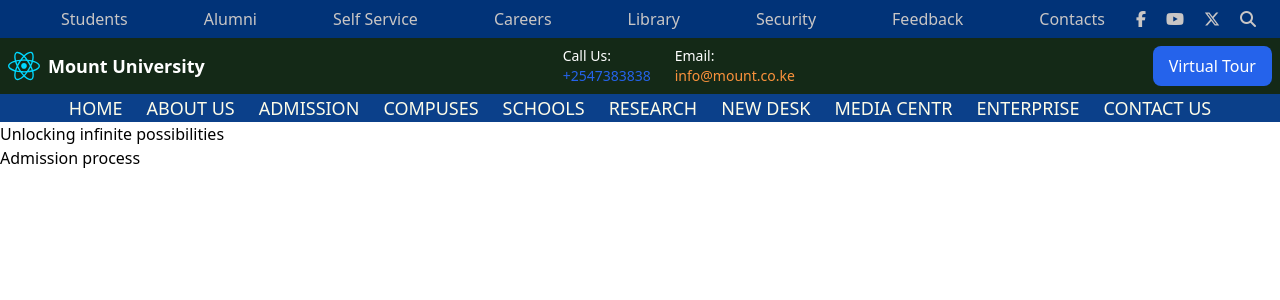
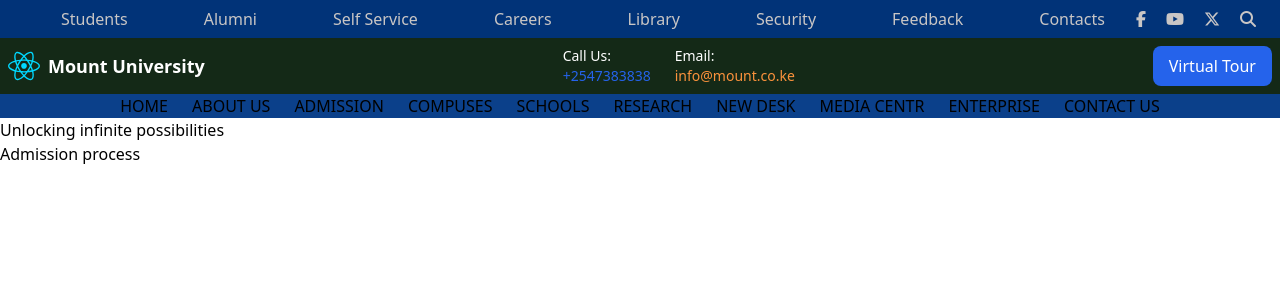
Before and after one commit to Maxaomar/mount-university, a React (Vite) app: page / in a window 1280 px wide. Shown: the top 300 px of the page. Built offline with nearby package versions, Linux system fonts and the light colour scheme.

Commit message:
changed the font type

```diff
--- a/src/navs/BottomNav.jsx
+++ b/src/navs/BottomNav.jsx
@@ -1,7 +1,7 @@
 export function BottomNav() {
   return (
-    <section className="flex justify-evenly items-center bg-bottomNavbg text-yellow-50">
-      <ul className="flex gap-6 text-lg">
+    <section className="flex justify-evenly items-center bg-bottomNavbg text-bottomText">
+      <ul className="flex gap-6 font-bottomNav">
         <li><a href="">HOME</a></li>
         <li><a href="">ABOUT US</a></li>
         <li><a href="">ADMISSION</a></li>
```
